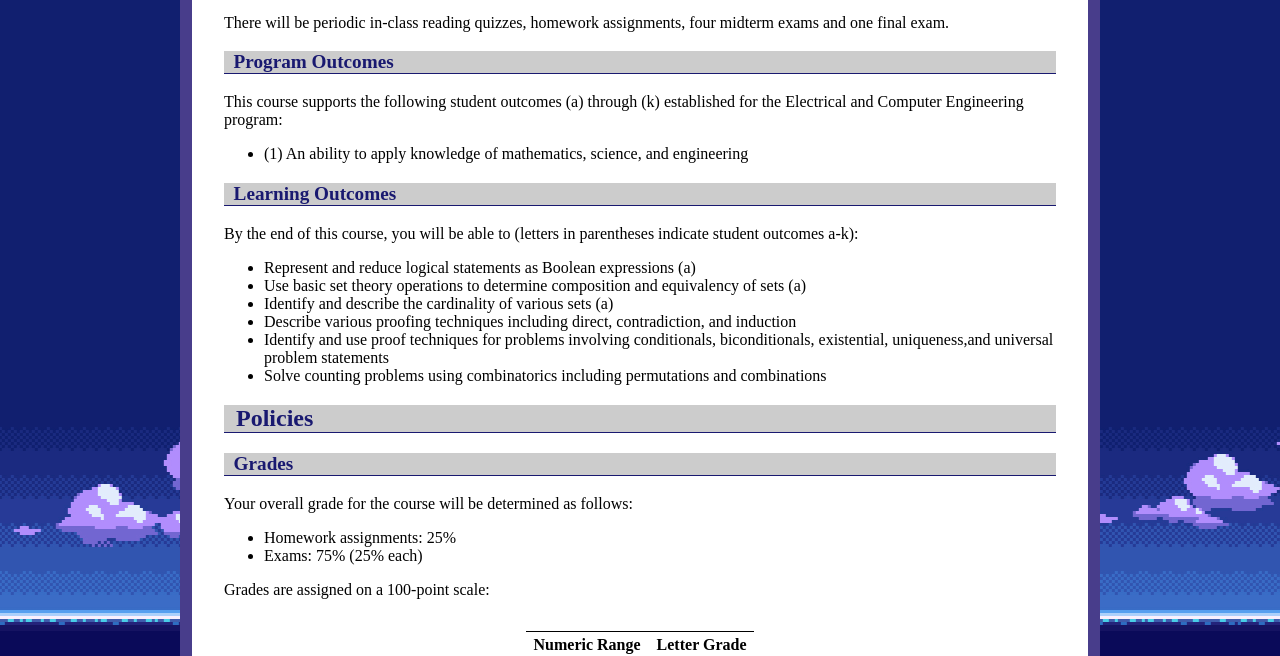
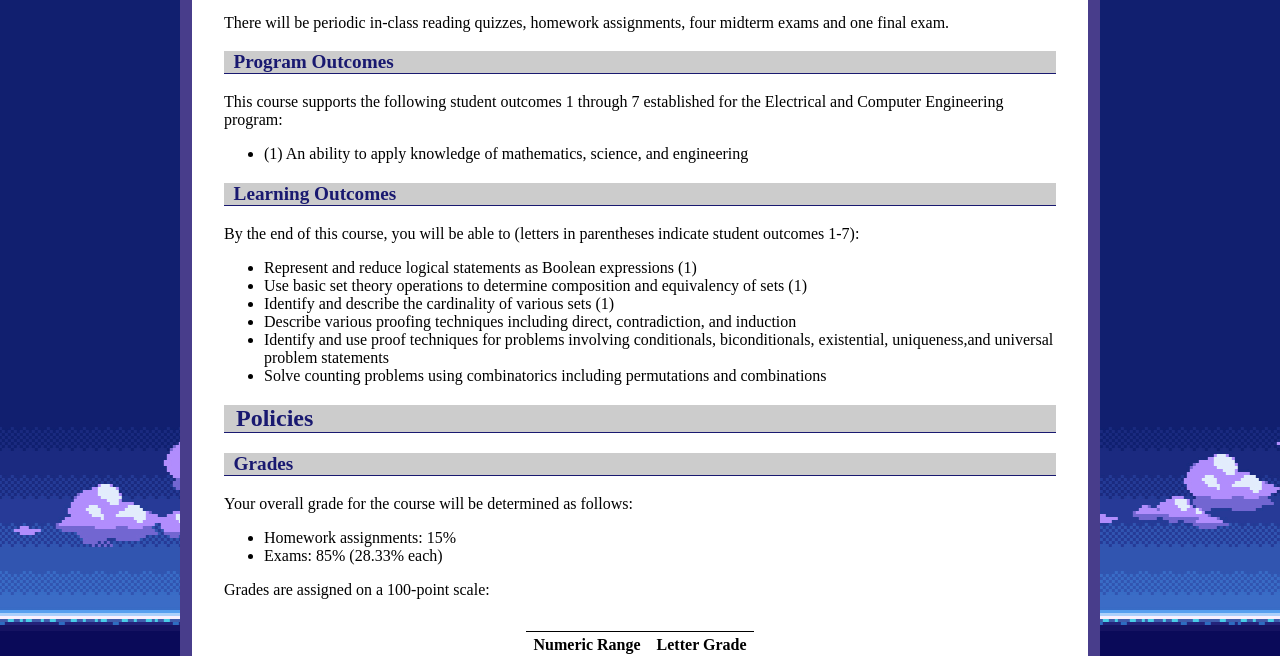
Before and after one commit to ycpcs/ece335-fall2025, a Jekyll site: the page built from syllabus.md, in a window 1280 px wide and 900 px high, scrolled down 750 px. Shown: the part 167-823 px from the top of the window. Built offline with Jekyll 4.4.1, drawn with Linux system fonts in a browser that asks for light colours.

Commit message:
update syllabus
update syllabus

```diff
--- a/syllabus.md
+++ b/syllabus.md
@@ -54,17 +54,17 @@ four midterm exams and one final exam.
 
 ### Program Outcomes
 
-This course supports the following student outcomes (a) through (k) established for the Electrical and Computer Engineering program:
+This course supports the following student outcomes 1 through 7 established for the Electrical and Computer Engineering program:
 
 -   (1) An ability to apply knowledge of mathematics, science, and engineering
 
 ### Learning Outcomes
 
-By the end of this course, you will be able to (letters in parentheses indicate student outcomes a-k):
+By the end of this course, you will be able to (letters in parentheses indicate student outcomes 1-7):
 
--   Represent and reduce logical statements as Boolean expressions (a)
--   Use basic set theory operations to determine composition and equivalency of sets (a)
--   Identify and describe the cardinality of various sets (a)
+-   Represent and reduce logical statements as Boolean expressions (1)
+-   Use basic set theory operations to determine composition and equivalency of sets (1)
+-   Identify and describe the cardinality of various sets (1)
 -   Describe various proofing techniques including direct, contradiction, and induction
 -   Identify and use proof techniques for problems involving conditionals, biconditionals, existential, uniqueness,and universal problem statements
 -   Solve counting problems using combinatorics including permutations and combinations
@@ -75,8 +75,8 @@ By the end of this course, you will be able to (letters in parentheses indicate
 
 Your overall grade for the course will be determined as follows:
 
--   Homework assignments: 25%
--   Exams: 75% (25% each)
+-   Homework assignments: 15%
+-   Exams: 85% (28.33% each)
 
 Grades are assigned on a 100-point scale:
 
```
